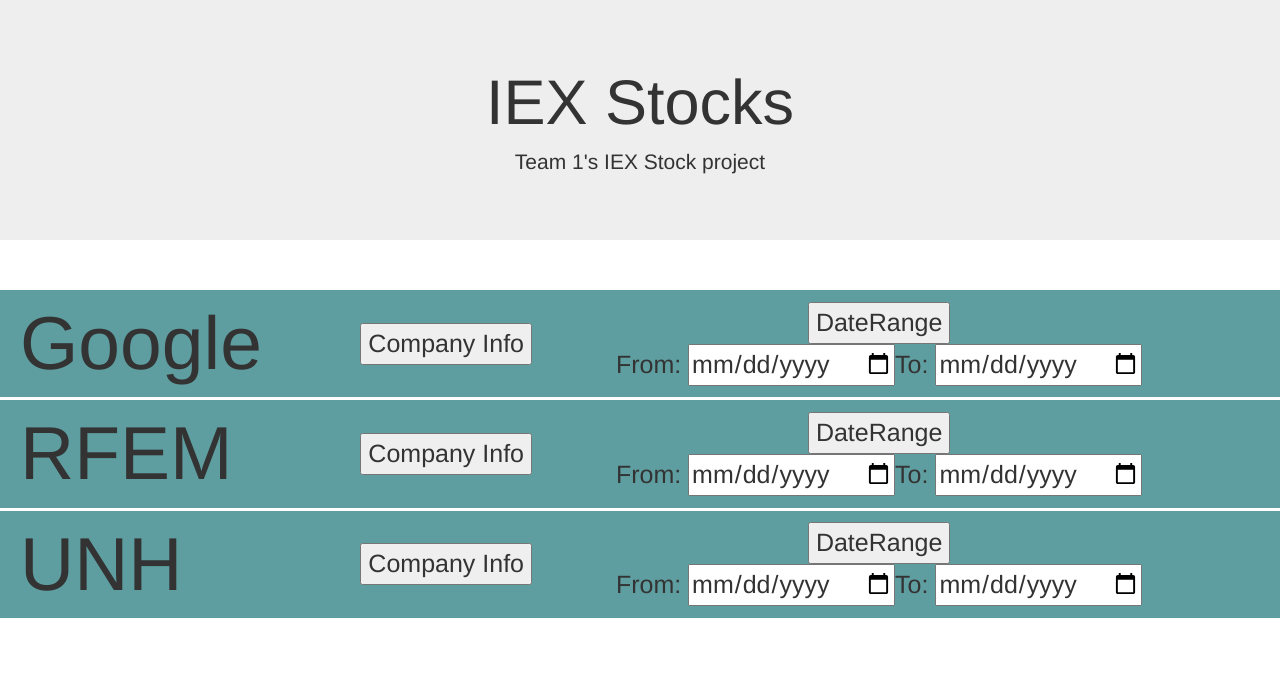
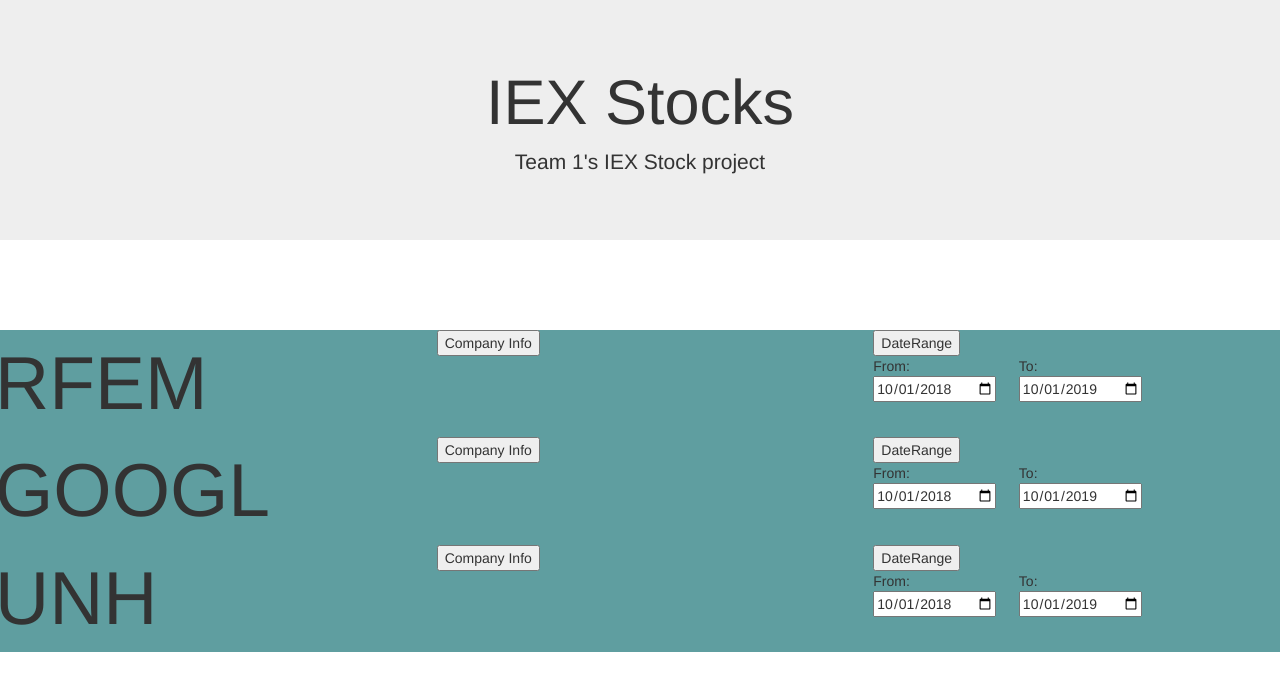
Before and after one commit to KeanUniversity-CS-SELab/Team1, an Angular app in the folder webapp/: page / in a window 1280 px wide. Shown: the top 690 px of the page. Built offline with nearby package versions, Linux system fonts and the light colour scheme.

Commit message:
added companyInfo api and redid design to use boostrap css

```diff
--- a/webapp/package.json
+++ b/webapp/package.json
@@ -25,12 +25,12 @@
   },
   "devDependencies": {
     "@angular-devkit/build-angular": "~0.803.19",
-    "@angular/cli": "~8.3.19",
+    "@angular/cli": "^8.3.20",
     "@angular/compiler-cli": "~8.2.14",
     "@angular/language-service": "~8.2.14",
-    "@types/node": "~8.9.4",
     "@types/jasmine": "~3.3.8",
     "@types/jasminewd2": "~2.0.3",
+    "@types/node": "~8.9.4",
     "codelyzer": "^5.0.0",
     "jasmine-core": "~3.4.0",
     "jasmine-spec-reporter": "~4.2.1",
--- a/webapp/src/app/app.component.html
+++ b/webapp/src/app/app.component.html
@@ -4,101 +4,52 @@
   <p>Team 1's IEX Stock project</p>
 </div>
 <dl class="row">
-  <dt class="col-md-8" *ngIf="data30">30 day</dt>
-  <dt class="col-md-6" *ngIf="dataInfo">Company Info</dt>
-  <dt class="col-md-6 " *ngIf="dataFD">
-    <h4>Company</h4>
-    Range: {{dataFD.startDate | date}} to {{dataFD.endDate | date}}
-    <br>Avg Price: {{dataFD.avg | currency}}
-    <br>Max Price of {{dataFD.max | currency}} reached on {{dataFD.maxDate | date}}
-    <br>Min Price of {{dataFD.min | currency}} reached on {{dataFD.minDate | date}}
-    <br>Median Price of {{dataFD.mead | currency}} reached on {{dataFD.meadDate | date}}
-  </dt>
+  co
+</dl>
+<dl class="row">
+  <dt class="col-md-12" *ngIf="data30">30 day</dt>
 </dl>
 
 
-<div class="header">
-  <table align="center">
-    <tr>
-      <td class="title">Google</td>
-      <td>
-        <button (click)="getCompanyInfo(2)">
-          Company Info
-        </button>
-      </td>
-      <td>
-        <table class="inner">
-          <tr>
-            <td colspan="2" align="center">
-              <button (click)="getDateFilter(2)">
-                DateRange
-              </button>
-            </td>
-          </tr>
-          <tr>
-            <td>
-              From: <input type="date" [(ngModel)]="fromdate">
-            </td>
-            <td>
-              To: <input type="date" [(ngModel)]="todate">
-            </td>
-          </tr>
-        </table>
-      </td>
-    </tr>
-    <tr>
-      <td class="title">RFEM</td>
-      <td>
-        <button (click)="getCompanyInfo(1)">
-          Company Info
-        </button>
-      </td>
-      <td>
-        <table class="inner">
-          <tr>
-            <td colspan="2" align="center">
-              <button (click)="getDateFilter(1)">
-                DateRange
-              </button>
-            </td>
-          </tr>
-          <tr>
-            <td>
-              From: <input type="date" [(ngModel)]="fromdate">
-            </td>
-            <td>
-              To: <input type="date" [(ngModel)]="todate">
-            </td>
-          </tr>
-        </table>
-      </td>
-    </tr>
-    <tr>
-      <td class="title">UNH</td>
-      <td>
-        <button (click)="getCompanyInfo(3)">
-          Company Info
-        </button>
-      </td>
-      <td>
-        <table class="inner">
-          <tr>
-            <td colspan="2" align="center">
-              <button (click)="getDateFilter(3)">
-                DateRange
-              </button>
-            </td>
-          </tr>
-          <tr>
-            <td>
-              From: <input type="date" [(ngModel)]="fromdate">
-            </td>
-            <td>
-              To: <input type="date" [(ngModel)]="todate">
-            </td>
-          </tr>
-        </table>
-      </td>
-    </tr>
-  </table>
+<div class="header" *ngFor="let s of symbols">
+  <div class="row">
+    <div class="col-md-4 title">
+        {{s.name}}
+    </div>
+    <div class="col-md-4 button">
+      <button (click)="getCompanyInfo(s.id)">
+        Company Info
+      </button>
+    </div>
+    <div class="col-md-4">
+      <div class="row inner">
+        <div class="col-md-4 button">
+          <button (click)="getDateFilter(s.id)">
+            DateRange
+          </button>
+        </div>
+      </div>
+      <div class="row inner">
+        <div class="col-md-4">
+          From: <input type="date" [(ngModel)]="fromdate">
+        </div>
+        <div class="col-md-4">
+          To: <input type="date" [(ngModel)]="todate">
+        </div>
+      </div>
+    </div>
+  </div>
+  <div class="row data" *ngIf="dataInfo[s.id] || dataFD[s.id]">
+    <div class="col-md-6" *ngIf="dataInfo[s.id]">
+      company info
+    </div>
+    <div class="col-md-6 " *ngIf="dataFD[s.id]">
+      Range: {{dataFD.startDate | date}} to {{dataFD.endDate | date}}
+      <br>Avg Price: {{dataFD.avg | currency}}
+      <br>Max Price of {{dataFD.max | currency}} reached on {{dataFD.maxDate | date}}
+      <br>Min Price of {{dataFD.min | currency}} reached on {{dataFD.minDate | date}}
+      <br>Median Price of {{dataFD.mead | currency}} reached on {{dataFD.meadDate | date}}
+    </div>
+  </div>
+
 </div>
--- a/webapp/src/app/app.component.ts
+++ b/webapp/src/app/app.component.ts
@@ -1,6 +1,6 @@
 import {Component, NgModule} from '@angular/core';
 import {HttpParams, HttpClient, HttpResponse} from '@angular/common/http';
-import {DateRangeData, DayData} from '../assets/Models';
+import {DateRangeData, DayData, CompanyInfoData} from '../assets/Models';
 
 @Component({
   selector: 'app-root',
@@ -11,22 +11,26 @@
 export class AppComponent {
 
   title = 'Team 1 IEF Stocks';
-  dataFD: DateRangeData; fromdate = null; todate = null;
-  dataInfo = null;
+  fdID = null; infoID = null;
+  dataFD = [null, null, null]; fromdate = '2018-10-01'; todate = '2019-10-01';
+  dataInfo = [null, null, null];
   data30: DayData[]; date30 = null;
+  symbols = [{id: 1, name: 'RFEM'}, {id: 2, name: 'GOOGL'}, {id: 3, name: 'UNH'}];
+
   constructor(private http: HttpClient) {}
 
   getCompanyInfo(company): void{
+    this.infoID = company;
     const p = new HttpParams()
-      .set('symbolid', company)
-    this.http.get('http://localhost:8080/tbd')
-      .subscribe((data: any[]) => {
-        console.log(data);
-        this.dataInfo = data;
+      .set('company', company);
+    const options ={params: p}
+    this.http.get('http://localhost:8080/companyInfo',options)
+      .subscribe((data: CompanyInfoData) => {
+        this.dataInfo[company]=data;
       });
   }
   getDateFilter(company): void{
-    console.log(this.fromdate, this.todate);
+    this.fdID = company;
     const p = new HttpParams()
       .set('symbolid', company)
       .set('from', this.fromdate)
@@ -34,8 +38,7 @@
     const options = {params: p};
     this.http.get('http://localhost:8080/daterange', options)
       .subscribe((data: DateRangeData) => {
-        this.dataFD = data;
-        console.log(data);
+        this.dataFD[company] = data;
       });
   }
   getThirtyDay(): void{
```
Also changed, not shown: webapp/src/assets/Models.ts (+8 -1 lines), 1 other file (tests, documents, lock files or other folders).
